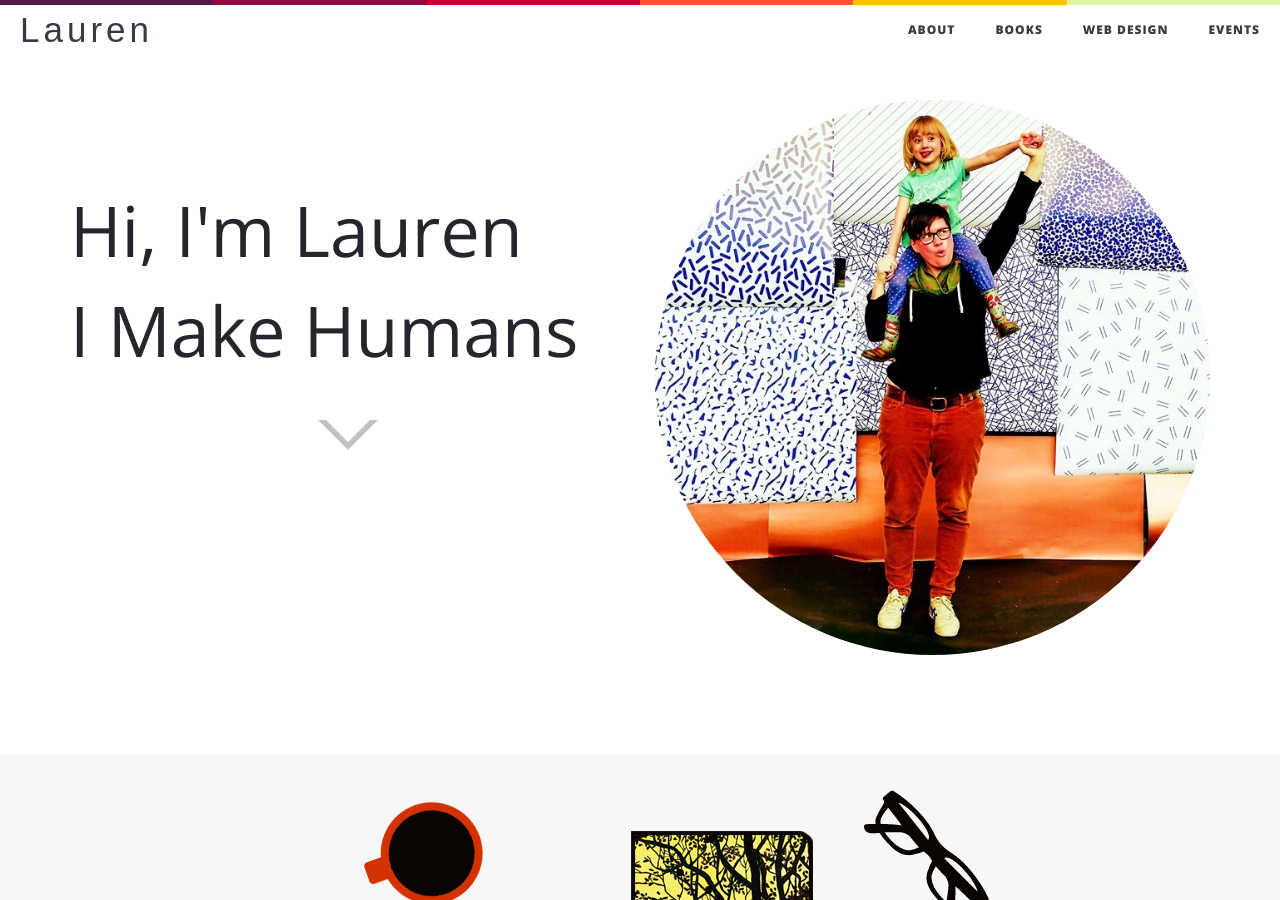
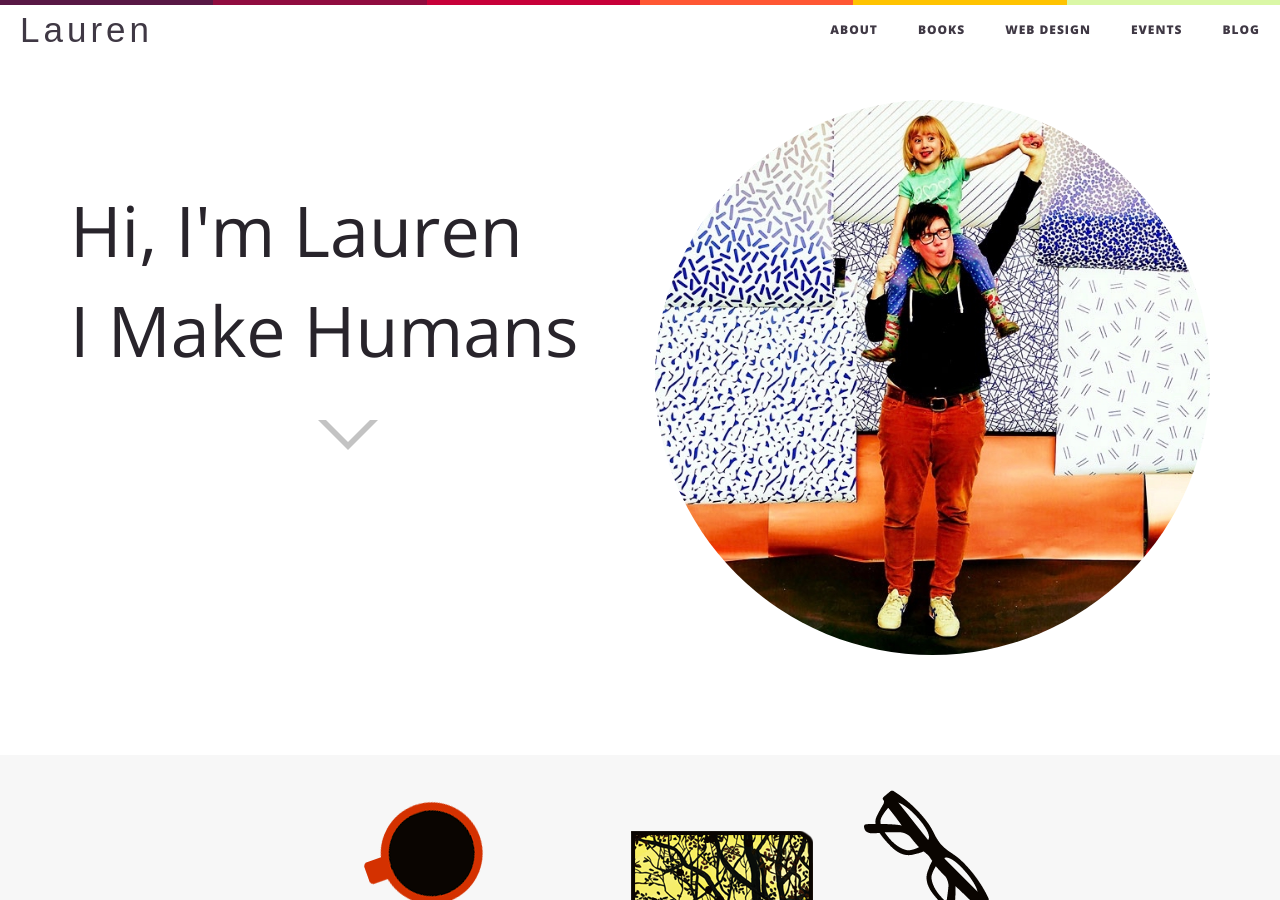
Before and after one commit to laurenhaldeman/laurenhaldeman.github.io, a Jekyll site: the page built from index.html, in a window 1280 px wide and 900 px high. Built offline with Jekyll 4.4.1, drawn with Linux system fonts in a browser that asks for light colours; nearby versions of some CDN libraries; some web fonts are replaced.

Commit message:
add blog link to main nav.html

```diff
--- a/_includes/nav.html
+++ b/_includes/nav.html
@@ -44,6 +44,7 @@
               <li><a href="/calenday/">Books</a></li>
               <li><a href="/web-design/">Web Design</a></li>
               <li><a href="/readings/">Events</a></li>
+              <li><a href="https://the-travels-of-we.tumblr.com">Blog</a></li>
           </ul>
         </div>
         <!-- /.navbar-collapse -->
```
